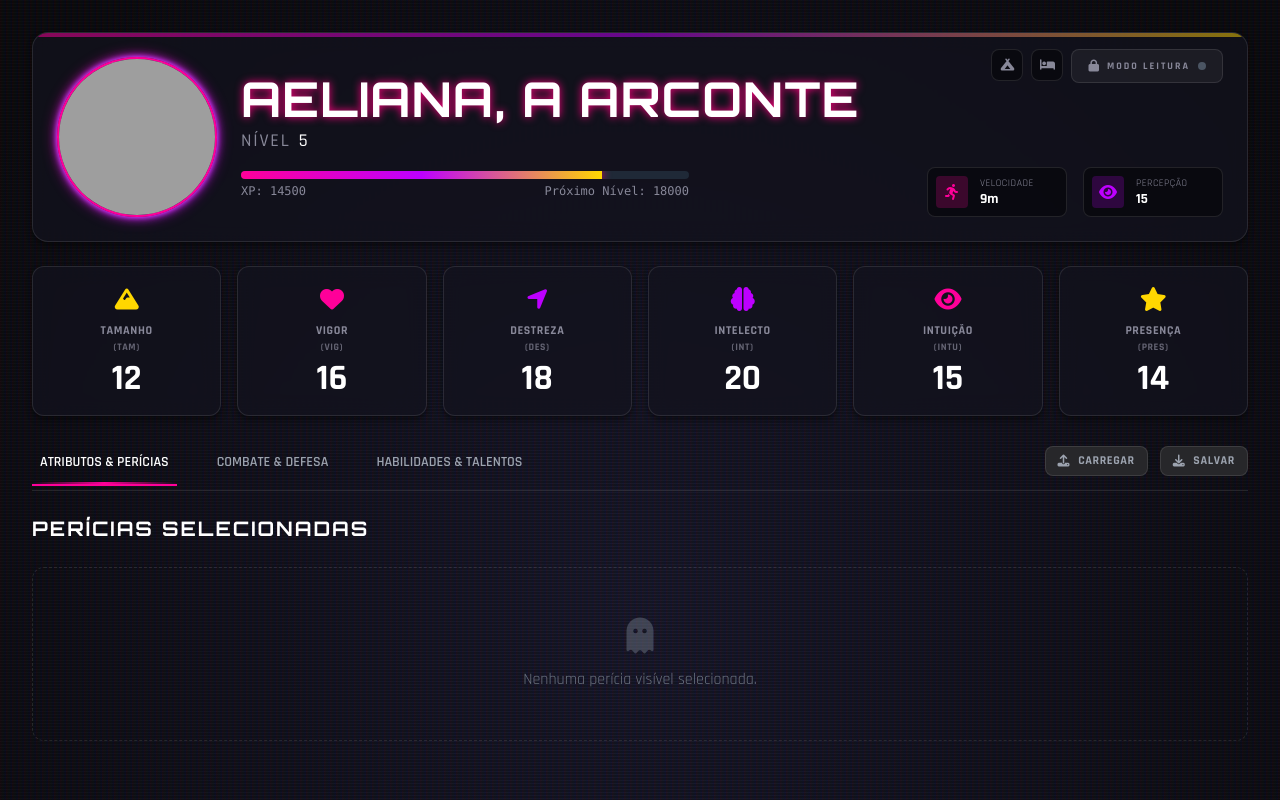
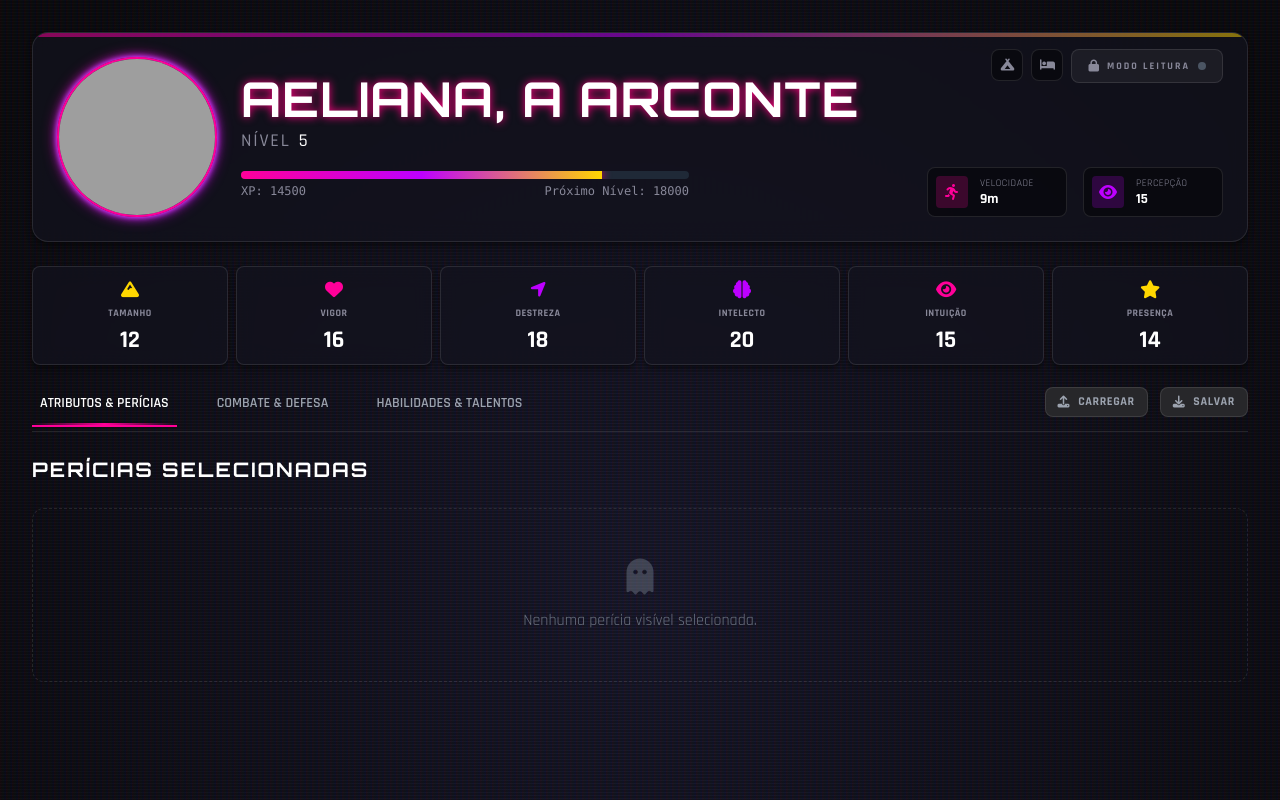
Before and after one commit to Lepesqueur/rpg_npc_sheet, a React (Vite) app: page / in a window 1280 px wide. Shown: the top 800 px of the page. Built offline with nearby package versions, Linux system fonts and the light colour scheme; grey boxes are pictures that could not be loaded.

Commit message:
Melhria do espaco dos atributos

```diff
--- a/src/components/StatsGrid.jsx
+++ b/src/components/StatsGrid.jsx
@@ -5,17 +5,16 @@ const StatsGrid = () => {
     const { characterData, isEditMode, updateAttribute } = useCharacter();
 
     return (
-        <section className="grid grid-cols-2 md:grid-cols-3 lg:grid-cols-6 gap-4 mb-6">
+        <section className="grid grid-cols-3 lg:grid-cols-6 gap-2 mb-4">
             {characterData.attributes.map((attr) => (
                 <div
                     key={attr.name}
-                    className={`glass-card rounded-xl p-4 flex flex-col items-center justify-center border-t-2 ${isEditMode ? 'border-cyber-yellow/40' : `border-t-${attr.color}/50`
+                    className={`glass-card rounded-lg p-2 flex flex-col items-center justify-center border-t-2 ${isEditMode ? 'border-cyber-yellow/40' : `border-t-${attr.color}/50`
                         }`}
                 >
-                    <i className={`fa-solid ${attr.icon} text-2xl text-${attr.color} mb-2`}></i>
-                    <span className="text-xs text-cyber-gray tracking-wider mb-1 uppercase text-center font-bold">
-                        {attr.name} <br />
-                        <span className="text-[10px] opacity-70">({attr.label})</span>
+                    <i className={`fa-solid ${attr.icon} text-lg text-${attr.color} mb-1`}></i>
+                    <span className="text-[10px] text-cyber-gray tracking-wider uppercase text-center font-bold leading-tight mb-1">
+                        {attr.name}
                     </span>
 
                     {isEditMode ? (
@@ -23,10 +22,10 @@ const StatsGrid = () => {
                             type="number"
                             value={attr.value}
                             onChange={(e) => updateAttribute(attr.name, e.target.value)}
-                            className="w-full bg-black/40 border border-cyber-yellow/30 rounded text-center text-3xl font-bold text-white focus:outline-none focus:border-cyber-yellow transition-all shadow-[0_0_10px_rgba(255,215,0,0.1)] py-1"
+                            className="w-full bg-black/40 border border-cyber-yellow/30 rounded text-center text-xl font-bold text-white focus:outline-none focus:border-cyber-yellow transition-all shadow-[0_0_10px_rgba(255,215,0,0.1)] py-0.5"
                         />
                     ) : (
-                        <span className="font-bold text-white text-4xl">{attr.value}</span>
+                        <span className="font-bold text-white text-2xl">{attr.value}</span>
                     )}
                 </div>
             ))}
```
